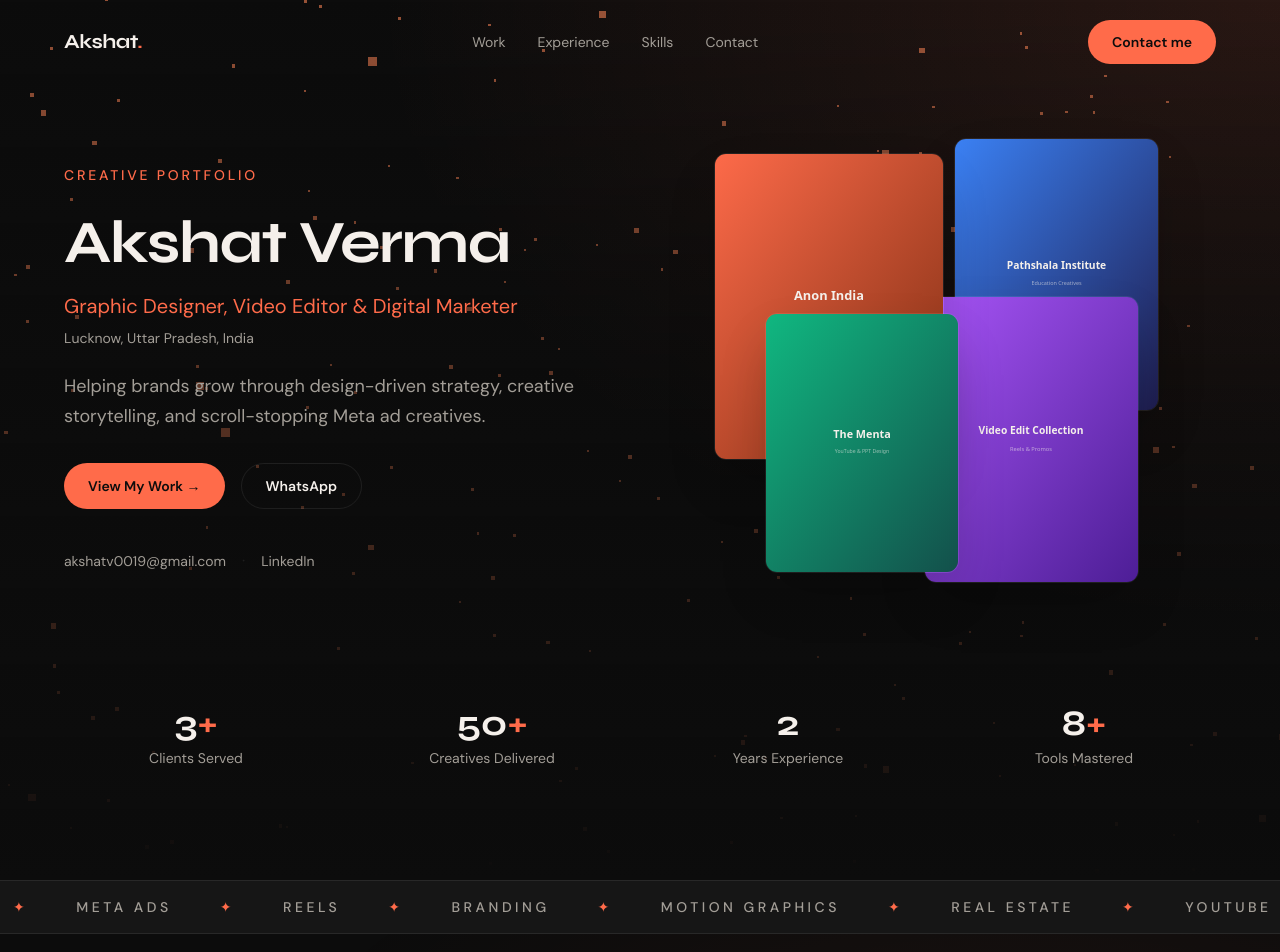
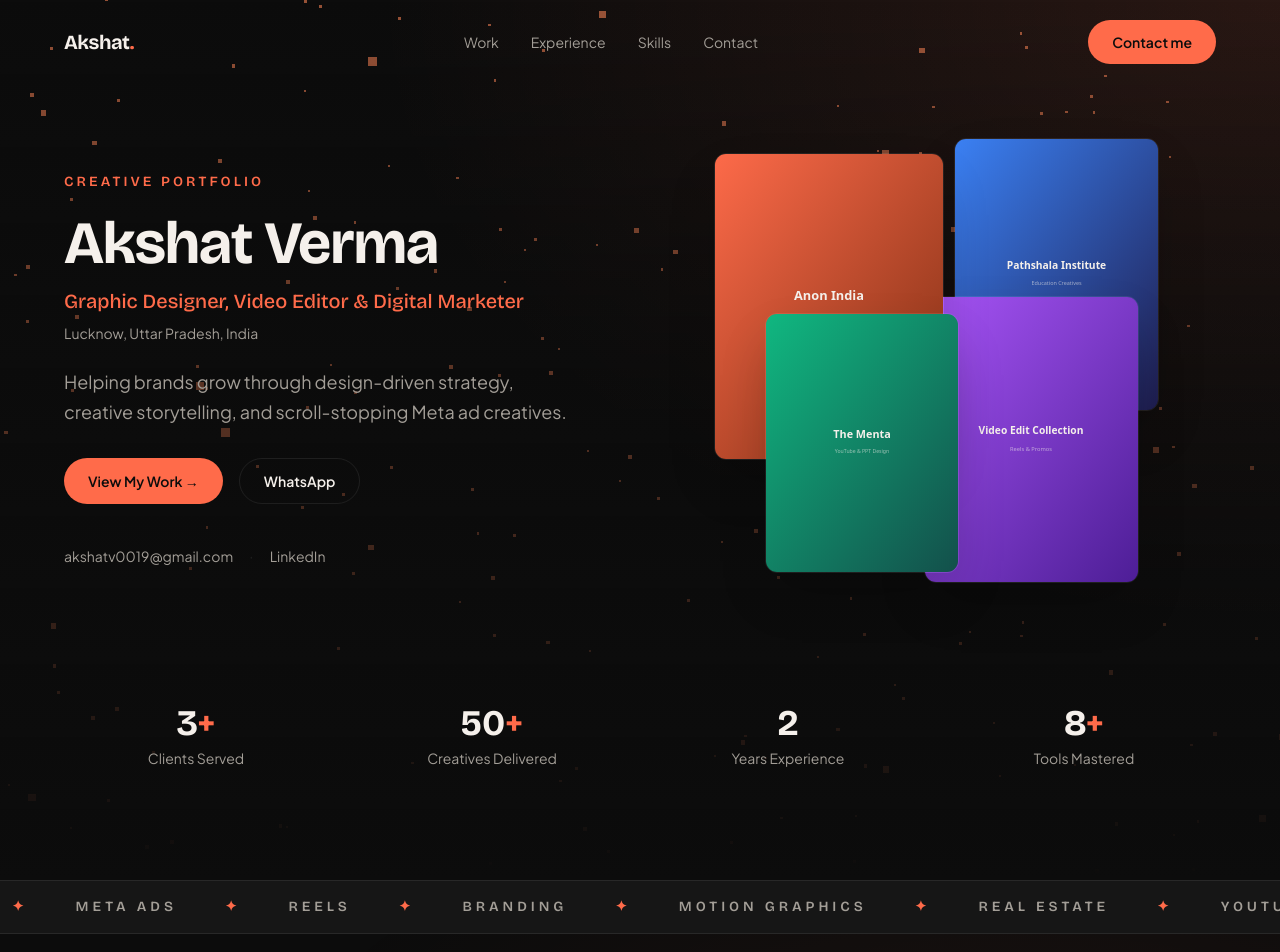
Before and after one commit to akansha-1202/akshat_portfolio, a Next.js app: page / in a window 1280 px wide. Shown: the top 952 px of the page. Built offline with nearby package versions, Linux system fonts and the light colour scheme.

Commit message:
Refactor typography in globals.css and components to replace Syne and DM Sans fonts with Bricolage and Plus Jakarta. Update font styles across various components for improved visual consistency and readability.

```diff
--- a/app/components/AnimatedCounter.jsx
+++ b/app/components/AnimatedCounter.jsx
@@ -36,7 +36,7 @@ export default function AnimatedCounter({ value, suffix = "", label }) {
     <div ref={containerRef} className="text-center">
       <p
         className="text-3xl font-bold md:text-4xl"
-        style={{ fontFamily: "var(--font-syne)" }}
+        style={{ fontFamily: "var(--font-display)" }}
       >
         <span ref={counterRef}>0</span>
         <span className="text-accent">{suffix}</span>
--- a/app/components/Marquee.jsx
+++ b/app/components/Marquee.jsx
@@ -9,7 +9,8 @@ export default function Marquee() {
         {items.map((item, i) => (
           <span
             key={`${item}-${i}`}
-            className="flex shrink-0 items-center gap-12 text-sm font-medium uppercase tracking-[0.25em] text-muted"
+            className="flex shrink-0 items-center gap-12 text-sm font-semibold uppercase tracking-[0.28em] text-muted"
+            style={{ fontFamily: "var(--font-display)" }}
           >
             {item}
             <span className="text-accent">✦</span>
--- a/app/components/NavBar.jsx
+++ b/app/components/NavBar.jsx
@@ -89,7 +89,7 @@ export default function NavBar() {
                     </span>
                     <span
                       className="flex-1 text-base font-bold text-foreground"
-                      style={{ fontFamily: "var(--font-syne)" }}
+                      style={{ fontFamily: "var(--font-display)" }}
                     >
                       {link.label}
                     </span>
@@ -126,7 +126,7 @@ export default function NavBar() {
             <a
               href="#"
               className="text-lg font-bold tracking-tight md:text-xl"
-              style={{ fontFamily: "var(--font-syne)" }}
+              style={{ fontFamily: "var(--font-display)" }}
               onClick={closeMenu}
             >
               {profile.name.split(" ")[0]}
--- a/app/components/TitleHeader.jsx
+++ b/app/components/TitleHeader.jsx
@@ -4,7 +4,7 @@ export default function TitleHeader({ label, title, subtitle, className = "" })
       <span className="section-label">{label}</span>
       <h2
         className="display-heading mt-2 max-w-3xl"
-        style={{ fontFamily: "var(--font-syne)" }}
+        style={{ fontFamily: "var(--font-display)" }}
       >
         {title}
       </h2>
--- a/app/globals.css
+++ b/app/globals.css
@@ -21,8 +21,8 @@
   --color-surface-elevated: var(--surface-elevated);
   --color-muted: var(--muted);
   --color-border: var(--border);
-  --font-sans: var(--font-dm-sans);
-  --font-display: var(--font-syne);
+  --font-sans: var(--font-jakarta);
+  --font-display: var(--font-bricolage);
 }
 
 * {
@@ -53,7 +53,9 @@ html.lenis body {
 body {
   background: var(--background);
   color: var(--foreground);
-  font-family: var(--font-dm-sans), system-ui, sans-serif;
+  font-family: var(--font-sans), system-ui, sans-serif;
+  font-feature-settings: "kern" 1, "liga" 1;
+  text-rendering: optimizeLegibility;
   overflow-x: hidden;
 }
 
@@ -72,12 +74,13 @@ body {
   }
 
   .display-heading {
-    font-family: var(--font-syne), system-ui, sans-serif;
-    @apply text-4xl font-bold leading-tight tracking-tight md:text-5xl lg:text-6xl;
+    font-family: var(--font-display), system-ui, sans-serif;
+    @apply text-4xl font-bold leading-[1.05] tracking-[-0.02em] md:text-5xl lg:text-6xl;
   }
 
   .section-label {
-    @apply mb-3 inline-block text-sm font-medium uppercase tracking-[0.2em] text-accent;
+    font-family: var(--font-display), system-ui, sans-serif;
+    @apply mb-3 inline-block text-sm font-semibold uppercase tracking-[0.22em] text-accent;
   }
 
   .gradient-text {
@@ -207,7 +210,7 @@ body {
   }
 
   .services-title {
-    font-family: var(--font-syne);
+    font-family: var(--font-display);
     font-size: clamp(1.75rem, 4vw, 2.5rem);
     font-weight: 700;
     line-height: 1.15;
@@ -301,7 +304,7 @@ body {
   }
 
   .service-card-index {
-    font-family: var(--font-syne);
+    font-family: var(--font-display);
     font-size: 0.7rem;
     font-weight: 700;
     letter-spacing: 0.14em;
@@ -336,7 +339,7 @@ body {
   }
 
   .service-card-title {
-    font-family: var(--font-syne);
+    font-family: var(--font-display);
     font-size: 1.15rem;
     font-weight: 700;
     line-height: 1.25;
@@ -457,7 +460,7 @@ body {
   }
 
   .exp-title {
-    font-family: var(--font-syne);
+    font-family: var(--font-display);
     font-size: clamp(1.75rem, 4vw, 2.5rem);
     font-weight: 700;
     line-height: 1.15;
@@ -649,7 +652,7 @@ body {
     width: 2.75rem;
     height: 2.75rem;
     border-radius: 0.85rem;
-    font-family: var(--font-syne);
+    font-family: var(--font-display);
     font-size: 0.75rem;
     font-weight: 700;
     letter-spacing: 0.04em;
@@ -681,7 +684,7 @@ body {
   }
 
   .exp-card-index {
-    font-family: var(--font-syne);
+    font-family: var(--font-display);
     font-size: 0.65rem;
     font-weight: 700;
     letter-spacing: 0.12em;
@@ -701,7 +704,7 @@ body {
   }
 
   .exp-card-role {
-    font-family: var(--font-syne);
+    font-family: var(--font-display);
     font-size: 1.05rem;
     font-weight: 700;
     line-height: 1.3;
@@ -878,7 +881,7 @@ body {
   }
 
   .toolkit-title {
-    font-family: var(--font-syne);
+    font-family: var(--font-display);
     font-size: clamp(1.75rem, 4vw, 2.5rem);
     font-weight: 700;
     line-height: 1.15;
@@ -972,7 +975,7 @@ body {
   }
 
   .toolkit-card-index {
-    font-family: var(--font-syne);
+    font-family: var(--font-display);
     font-size: 0.65rem;
     font-weight: 700;
     letter-spacing: 0.14em;
@@ -1026,7 +1029,7 @@ body {
   }
 
   .toolkit-card-title {
-    font-family: var(--font-syne);
+    font-family: var(--font-display);
     font-size: 1.1rem;
     font-weight: 700;
     line-height: 1.25;
@@ -1162,7 +1165,7 @@ body {
   }
 
   .edu-title {
-    font-family: var(--font-syne);
+    font-family: var(--font-display);
     font-size: clamp(1.5rem, 3.5vw, 2.15rem);
     font-weight: 700;
     line-height: 1.15;
@@ -1289,7 +1292,7 @@ body {
   }
 
   .edu-card-index {
-    font-family: var(--font-syne);
+    font-family: var(--font-display);
     font-size: 0.6rem;
     font-weight: 700;
     letter-spacing: 0.12em;
@@ -1337,7 +1340,7 @@ body {
   }
 
   .edu-card-title {
-    font-family: var(--font-syne);
+    font-family: var(--font-display);
     font-size: 0.92rem;
     font-weight: 700;
     line-height: 1.25;
@@ -1447,7 +1450,7 @@ body {
   }
 
   .contact-title {
-    font-family: var(--font-syne);
+    font-family: var(--font-display);
     font-size: clamp(1.75rem, 4vw, 2.5rem);
     font-weight: 700;
     line-height: 1.15;
@@ -1551,7 +1554,7 @@ body {
   }
 
   .contact-info-name {
-    font-family: var(--font-syne);
+    font-family: var(--font-display);
     font-size: 1.35rem;
     font-weight: 700;
     line-height: 1.2;
@@ -1742,7 +1745,7 @@ body {
   }
 
   .contact-form-title {
-    font-family: var(--font-syne);
+    font-family: var(--font-display);
     font-size: 1.2rem;
     font-weight: 700;
   }
@@ -1909,7 +1912,7 @@ body {
   }
 
   .work-title {
-    font-family: var(--font-syne);
+    font-family: var(--font-display);
     font-size: clamp(1.75rem, 4vw, 2.5rem);
     font-weight: 700;
     line-height: 1.15;
@@ -2101,7 +2104,7 @@ body {
   }
 
   .work-card-index {
-    font-family: var(--font-syne);
+    font-family: var(--font-display);
     font-size: 0.65rem;
     font-weight: 700;
     letter-spacing: 0.12em;
@@ -2117,7 +2120,7 @@ body {
   }
 
   .work-card-name {
-    font-family: var(--font-syne);
+    font-family: var(--font-display);
     font-size: 0.85rem;
     font-weight: 700;
     line-height: 1.2;
@@ -2283,7 +2286,7 @@ body {
   }
 
   .work-modal-heading {
-    font-family: var(--font-syne);
+    font-family: var(--font-display);
     font-size: 1.5rem;
     font-weight: 700;
     margin-top: 0.35rem;
@@ -2585,7 +2588,7 @@ body {
   }
 
   .work-modal-empty-title {
-    font-family: var(--font-syne);
+    font-family: var(--font-display);
     font-size: 1.1rem;
     font-weight: 700;
     color: var(--foreground);
@@ -2720,7 +2723,7 @@ body {
   }
 
   .media-viewer-title {
-    font-family: var(--font-syne);
+    font-family: var(--font-display);
     font-size: 1.15rem;
     font-weight: 700;
     line-height: 1.3;
@@ -2831,7 +2834,7 @@ body {
   }
 
   .media-viewer-fallback-title {
-    font-family: var(--font-syne);
+    font-family: var(--font-display);
     font-size: 1.05rem;
     font-weight: 700;
     color: var(--foreground);
--- a/app/layout.jsx
+++ b/app/layout.jsx
@@ -1,14 +1,14 @@
-import { Syne, DM_Sans } from "next/font/google";
+import { Bricolage_Grotesque, Plus_Jakarta_Sans } from "next/font/google";
 import "./globals.css";
 
-const syne = Syne({
-  variable: "--font-syne",
+const bricolage = Bricolage_Grotesque({
+  variable: "--font-bricolage",
   subsets: ["latin"],
   weight: ["400", "500", "600", "700", "800"],
 });
 
-const dmSans = DM_Sans({
-  variable: "--font-dm-sans",
+const plusJakarta = Plus_Jakarta_Sans({
+  variable: "--font-jakarta",
   subsets: ["latin"],
   weight: ["400", "500", "600", "700"],
 });
@@ -36,7 +36,7 @@ export const metadata = {
 
 export default function RootLayout({ children }) {
   return (
-    <html lang="en" className={`${syne.variable} ${dmSans.variable} h-full`}>
+    <html lang="en" className={`${bricolage.variable} ${plusJakarta.variable} h-full`}>
       <body className="min-h-full flex flex-col antialiased">{children}</body>
     </html>
   );
--- a/app/sections/Hero.jsx
+++ b/app/sections/Hero.jsx
@@ -68,11 +68,16 @@ export default function Hero() {
           <p className="section-label">Creative Portfolio</p>
           <h1
             className="display-heading mt-2"
-            style={{ fontFamily: "var(--font-syne)" }}
+            style={{ fontFamily: "var(--font-display)" }}
           >
             {profile.name}
           </h1>
-          <p className="mt-3 text-lg text-accent md:text-xl">{profile.title}</p>
+          <p
+            className="mt-3 text-lg font-medium text-accent md:text-xl"
+            style={{ fontFamily: "var(--font-display)" }}
+          >
+            {profile.title}
+          </p>
           <p className="mt-2 text-sm text-muted">{profile.location}</p>
           <p className="mt-6 max-w-lg text-base leading-relaxed text-muted md:text-lg">
             {profile.tagline}
```
